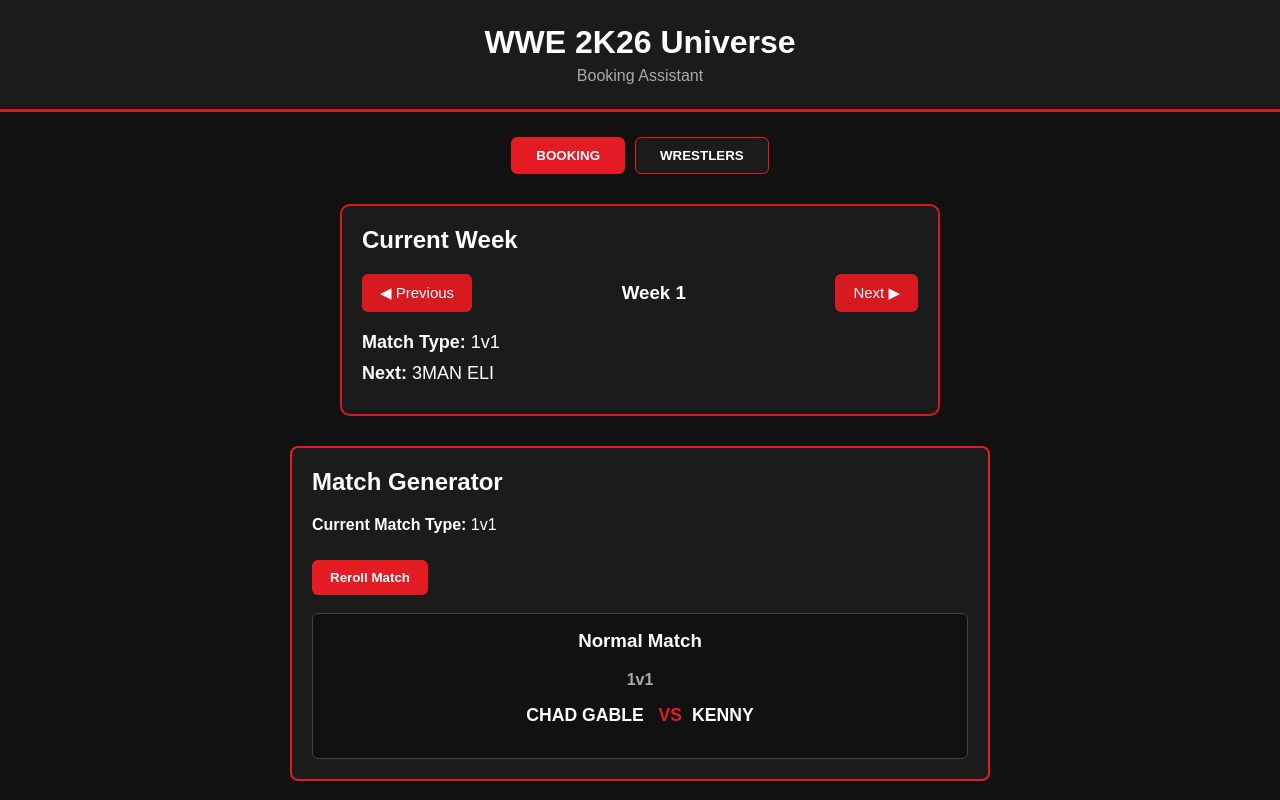
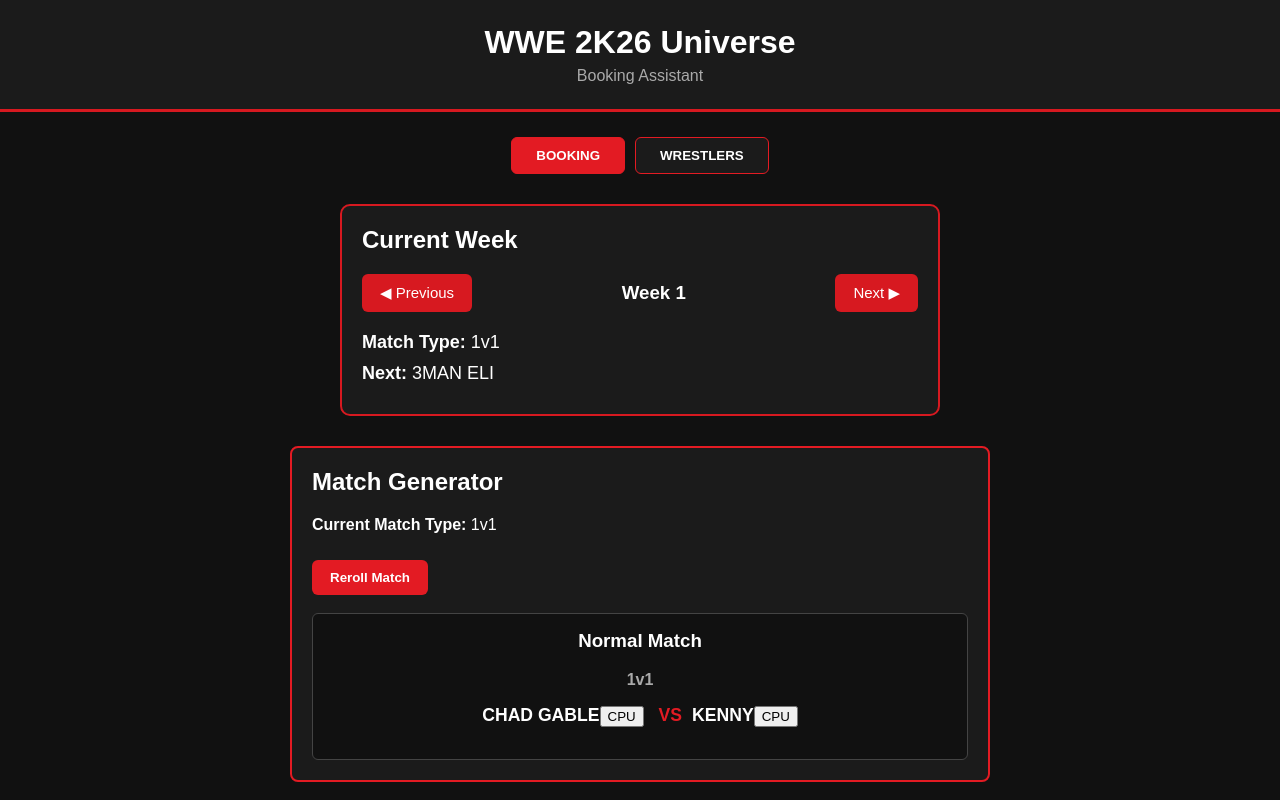
Before and after one commit to themyzteziz/wwe-universe, a React (Vite) app: page / in a window 1280 px wide. Both pictures are taken after a click on the button "Generate Match". Shown: the top 800 px of the page. Built offline with nearby package versions, Linux system fonts and the light colour scheme.

Commit message:
feat: select PLAYER or CPU in match generator (#28)

```diff
--- a/components/MatchGenerator.jsx
+++ b/components/MatchGenerator.jsx
@@ -72,6 +72,7 @@ export default function MatchGenerator({
       title: "Normal Match",
       type: currentMatchType,
       participants,
+      playerName: null,
     });
   }
 
@@ -116,6 +117,18 @@ export default function MatchGenerator({
                     key={wrestler.name}
                   >
                     {wrestler.name}
+                    <button
+                      type="button"
+                      className={`player-select-button${generatedMatch.playerName === wrestler.name ? " selected" : ""}`}
+                      aria-label={`Play as ${wrestler.name}`}
+                      aria-pressed={generatedMatch.playerName === wrestler.name}
+                      onClick={() => setGeneratedMatch((match) => ({
+                        ...match,
+                        playerName: match.playerName === wrestler.name ? null : wrestler.name,
+                      }))}
+                    >
+                      {generatedMatch.playerName === wrestler.name ? "PLAYER" : "CPU"}
+                    </button>
 
                     {index <
                       generatedMatch.participants.length -
```
